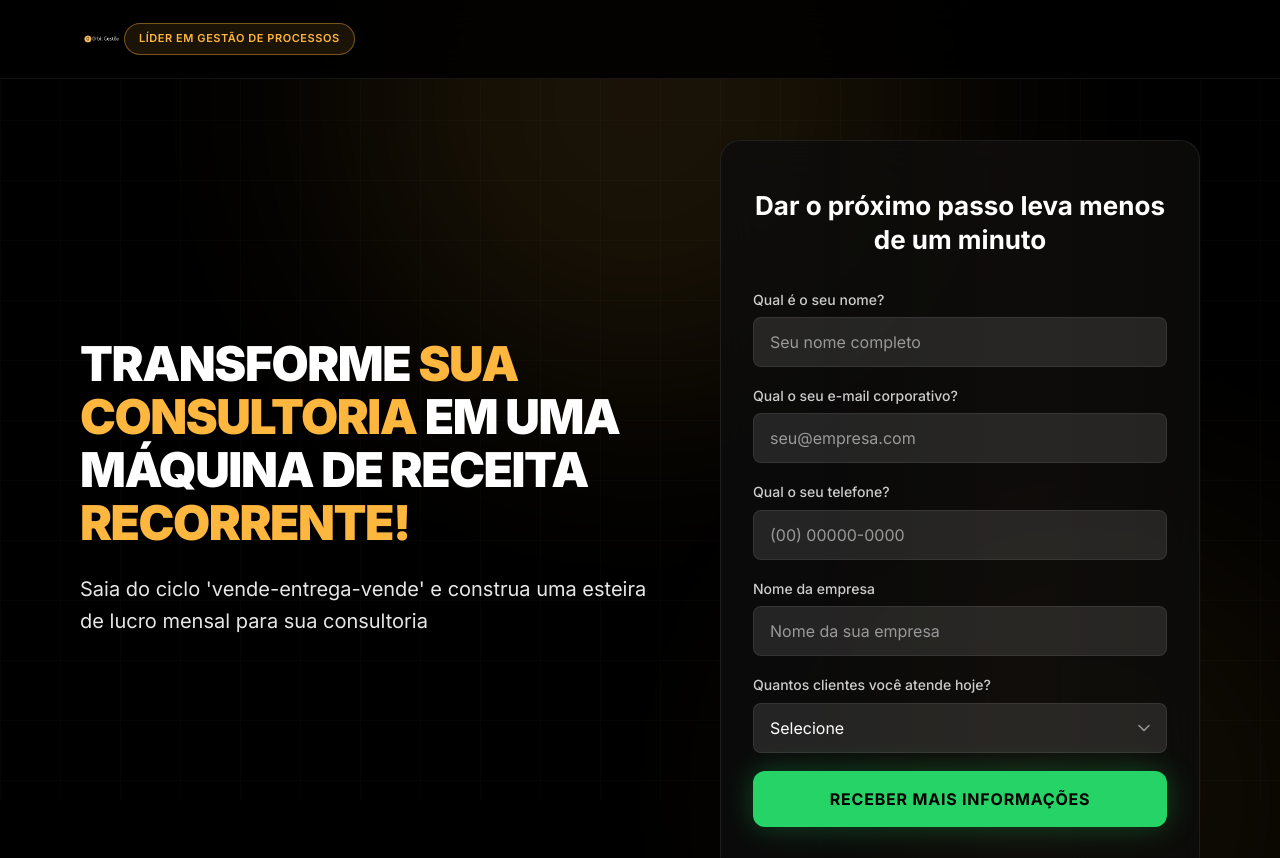
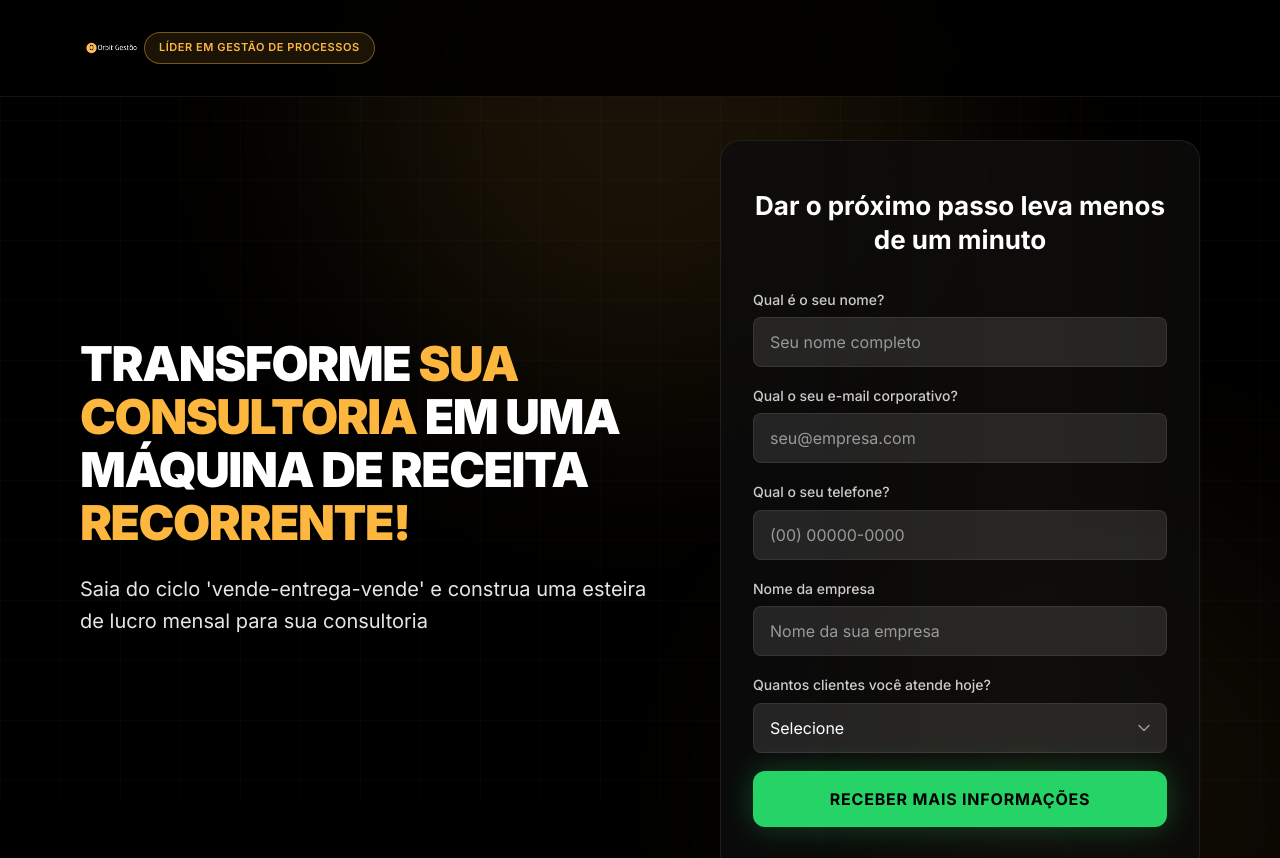
Before and after one commit to Evoluttoplataforma/orbit-lps, a plain HTML site: page consultores/index.html in a window 1280 px wide. Shown: the top 858 px of the page. Drawn offline with Linux system fonts and the light colour scheme.

Commit message:
Aumenta logo no navbar: 48px mobile, 64px desktop
Co-Authored-By: Claude Opus 4.6 <noreply@anthropic.com>

```diff
--- a/consultores/index.html
+++ b/consultores/index.html
@@ -104,11 +104,11 @@
     }
 
     .navbar-logo img {
-      height: 36px; object-fit: contain;
+      height: 48px; object-fit: contain;
     }
 
     @media (min-width: 768px) {
-      .navbar-logo img { height: 44px; }
+      .navbar-logo img { height: 64px; }
     }
 
     .navbar-badge {
```
Also changed, not shown: consultores/obrigado/index.html (+2 -2 lines), empresarios/index.html (+2 -2 lines), empresarios/obrigado/index.html (+2 -2 lines), reffer/index.html (+2 -2 lines), reffer/obrigado/index.html (+2 -2 lines).
